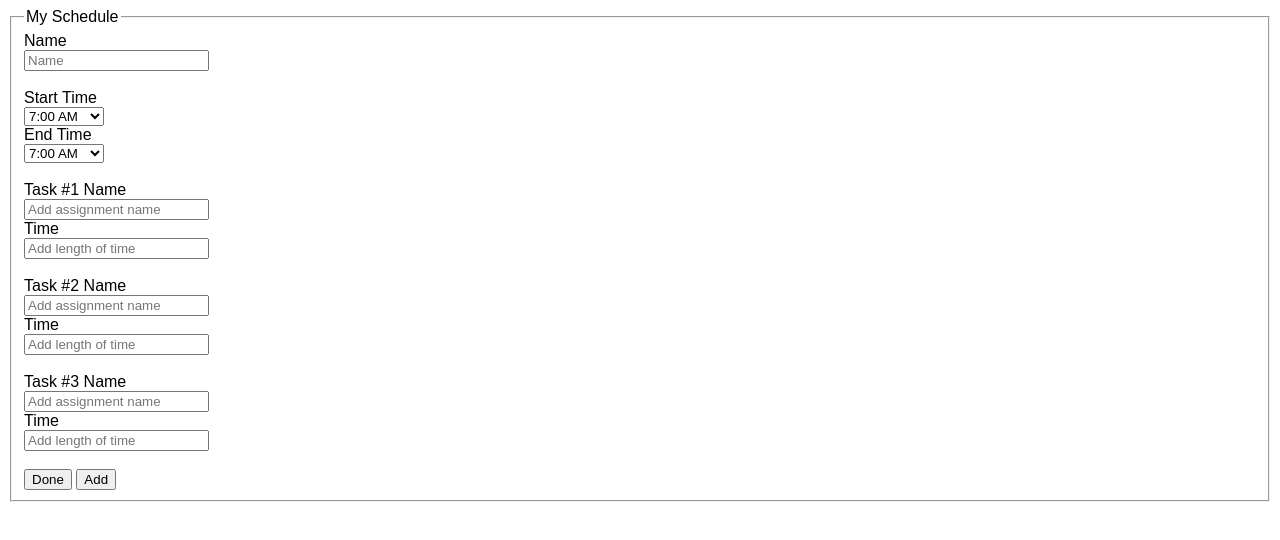
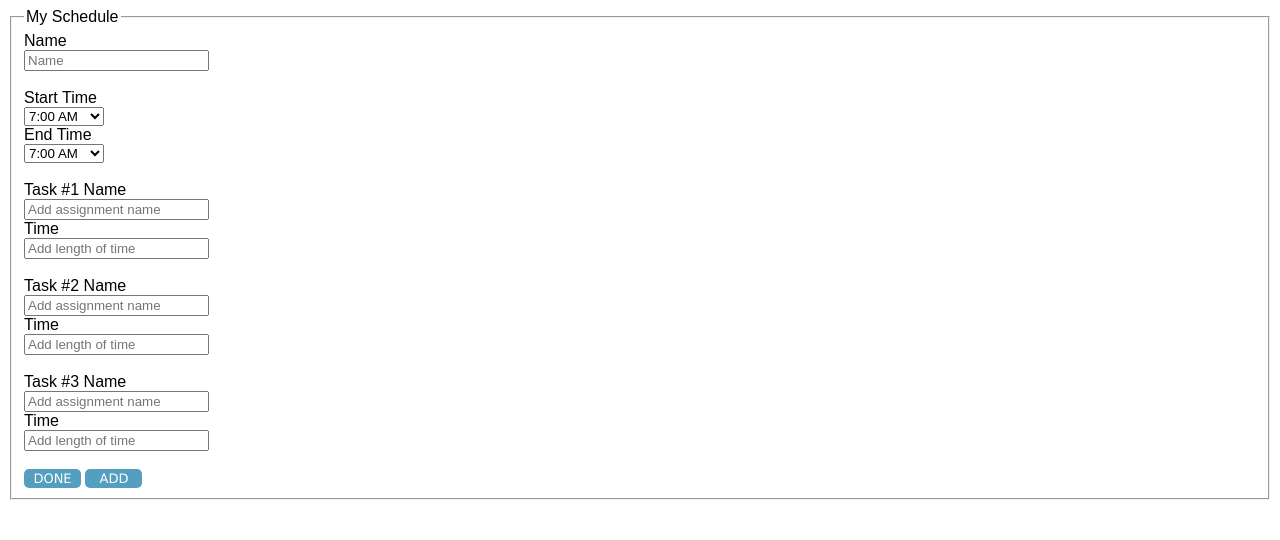
Before and after one commit to pondtheapp/pondtheapp.github.io, a plain HTML site: page demo.html in a window 1280 px wide. Drawn offline with Linux system fonts and the light colour scheme; a web font is replaced by a local one.

Commit message:
Add done button link

```diff
--- a/demo.html
+++ b/demo.html
@@ -131,8 +131,8 @@
     <div class="form-group">
       <label class="col-md-4 control-label" for="button1id"></label>
       <div class="col-md-8">
-        <button onclick="demo2" id="button1id" name="button1id" class="btn btn-success">Done</button>
-        <button id="button2id" name="button2id" class="btn btn-danger">Add</button>
+        <a href="demo2.html" class="classname">DONE</a>
+        <a href="" class="classname">ADD</a>
       </div>
     </div>
 
--- a/resources/css/demo.css
+++ b/resources/css/demo.css
@@ -11,3 +11,42 @@ html {
 body {
   background-color: white;
 }
+
+.classname {
+ background:-webkit-gradient( linear, left top, left bottom, color-stop(0.05, #549fbf), color-stop(1, #549fbf) );
+ background:-moz-linear-gradient( center top, #549fbf 5%, #549fbf 100% );
+ filter:progid:DXImageTransform.Microsoft.gradient(startColorstr='#549fbf', endColorstr='#549fbf');
+ background-color:#549fbf;
+ -webkit-border-top-left-radius:5px;
+ -moz-border-radius-topleft:5px;
+ border-top-left-radius:5px;
+ -webkit-border-top-right-radius:5px;
+ -moz-border-radius-topright:5px;
+ border-top-right-radius:5px;
+ -webkit-border-bottom-right-radius:5px;
+ -moz-border-radius-bottomright:5px;
+ border-bottom-right-radius:5px;
+ -webkit-border-bottom-left-radius:5px;
+ -moz-border-radius-bottomleft:5px;
+ border-bottom-left-radius:5px;
+text-indent:0px;
+ display:inline-block;
+ color:#ffffff;
+ font-family:Verdana;
+ font-size:13px;
+ font-weight:normal;
+ font-style:normal;
+height:19px;
+ line-height:19px;
+width:57px;
+ text-decoration:none;
+ text-align:center;
+}.classname:hover {
+ background:-webkit-gradient( linear, left top, left bottom, color-stop(0.05, #549fbf), color-stop(1, #549fbf) );
+ background:-moz-linear-gradient( center top, #549fbf 5%, #549fbf 100% );
+ filter:progid:DXImageTransform.Microsoft.gradient(startColorstr='#549fbf', endColorstr='#549fbf');
+ background-color:#549fbf;
+}.classname:active {
+ position:relative;
+ top:1px;
+}
```
